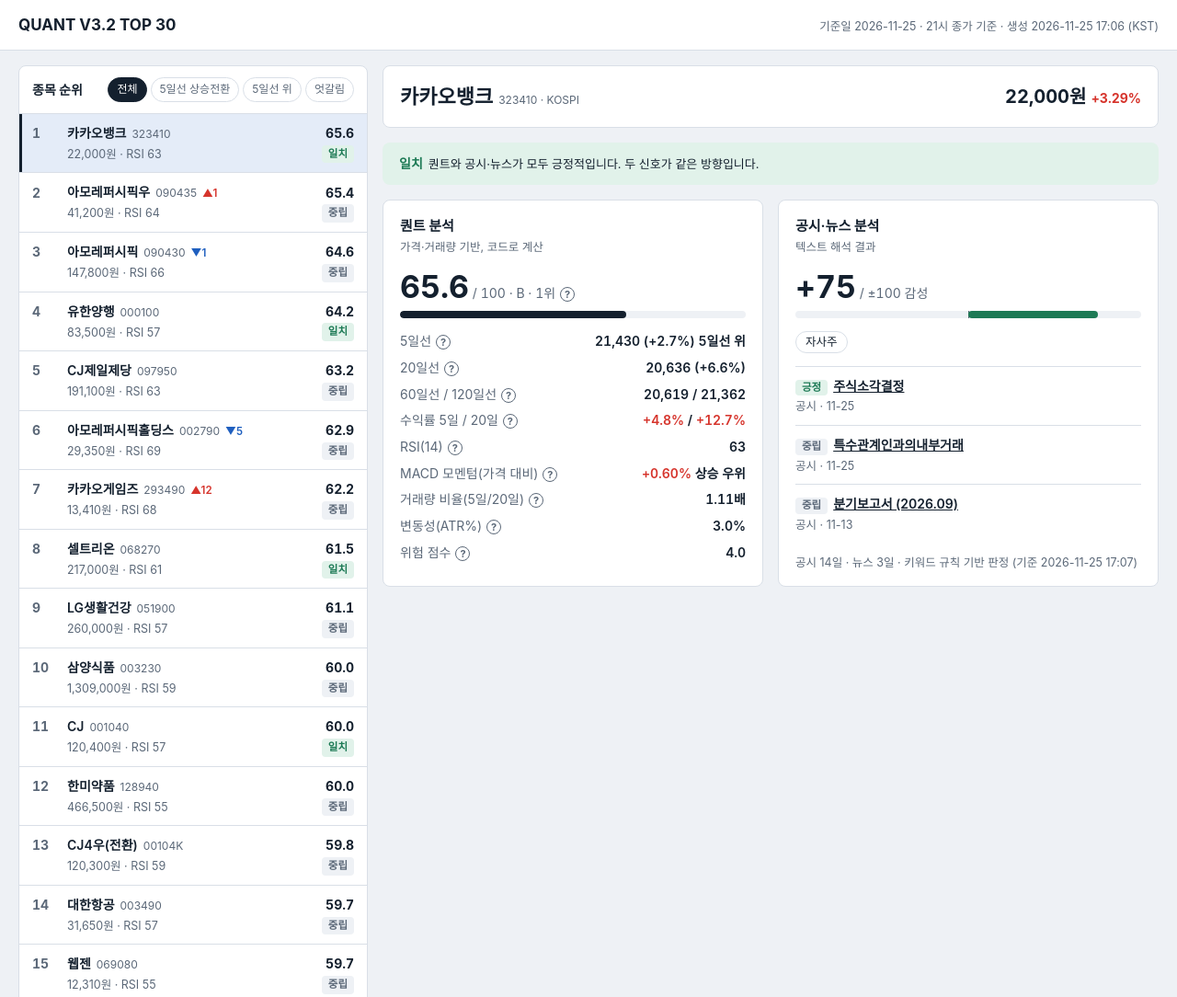
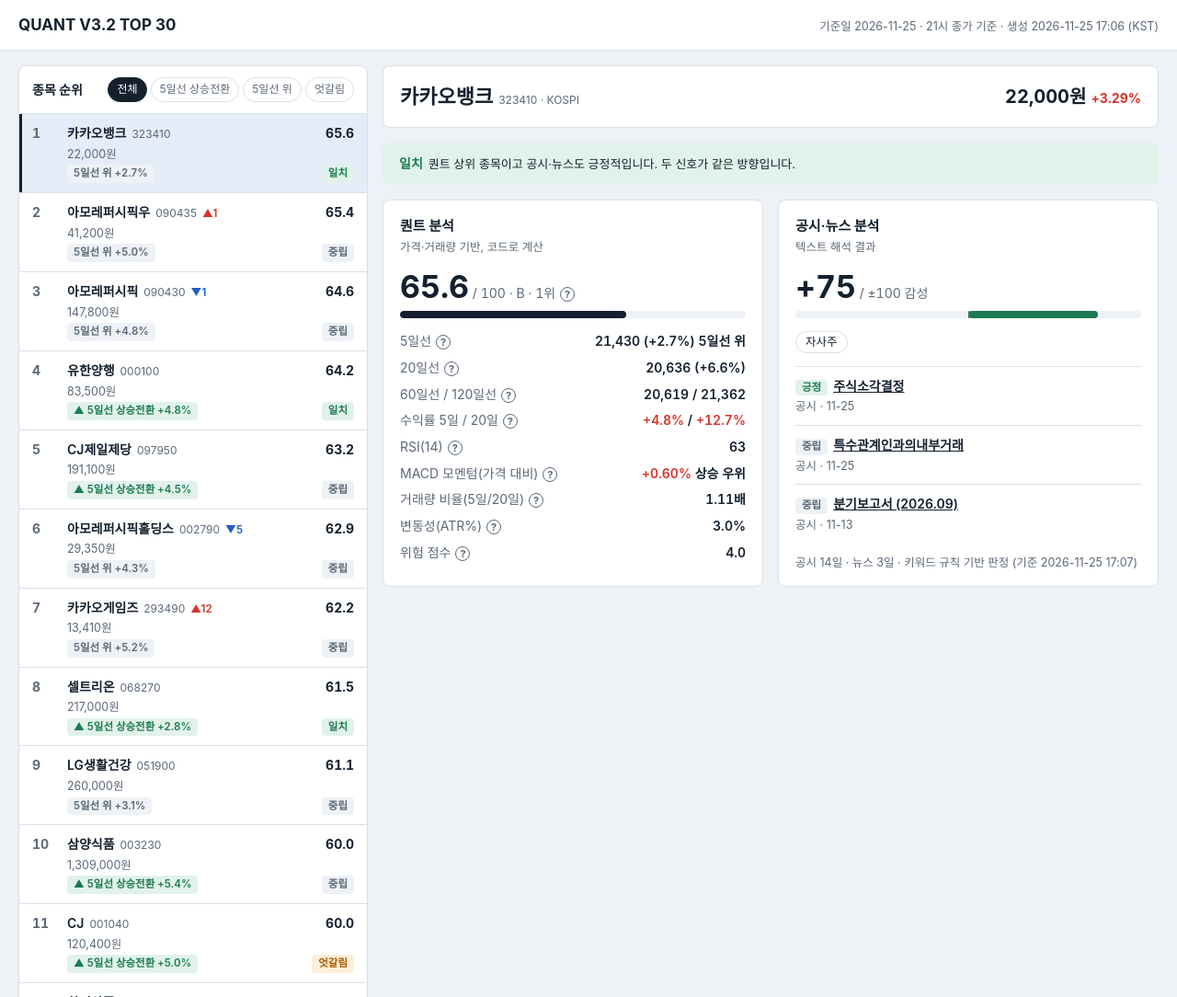
Before and after one commit to kyoungsunny-ops/quant-nlp-test, a plain HTML site: page index.html in a window 1280 px wide. Shown: the top 1084 px of the page at 92% size. Drawn offline with Linux system fonts and the light colour scheme; a web font is replaced by a local one.

Commit message:
Add files via upload

```diff
--- a/index.html
+++ b/index.html
@@ -39,6 +39,7 @@ main{display:grid;grid-template-columns:380px 1fr;gap:16px;padding:16px 20px;max
 .tag.agree{background:var(--agree-bg);color:var(--agree)}
 .tag.split{background:var(--split-bg);color:var(--split)}
 .tag.flat{background:var(--bg);color:var(--sub)}
+.tag.chip{justify-self:start}
 .mv{font-size:11.5px;margin-left:6px;font-weight:600}
 .up{color:var(--up)}.down{color:var(--down)}
 .detail{display:flex;flex-direction:column;gap:16px;min-width:0}
@@ -91,7 +92,6 @@ footer{max-width:1280px;margin:0 auto;padding:4px 20px 24px;color:var(--sub);fon
 <script>
 // ===== 설정 =====
 var SHOW_TARGET = false;     // 목표가·기대수익률 표시 여부 (공개 페이지는 false 권장)
-var QUANT_STRONG = 60;       // 뉴스·공시 분석 연결 시 "퀀트 강함" 기준 점수 (실제 데이터 보며 조정)
 var SOURCES = [              // 앞에서부터 시도 (raw는 최신 커밋을 몇 분 내 반영)
   "https://raw.githubusercontent.com/kyoungsunny-ops/quant-nlp-test/main/data/",
   "data/"
@@ -133,13 +133,15 @@ function macdTxt(s){
   return '<span class="'+cl(v)+'">'+pc(v,2)+'</span> '+(v>0?"상승 우위":v<0?"하락 우위":"중립");
 }
 function statusClass(s){return s==="상승전환"?"agree":s==="하락전환"?"split":"flat"}
+function ma5Label(s){var st=s.ma5_status||"";var a=st==="상승전환"?"▲ 5일선 상승전환":st==="하락전환"?"▼ 5일선 하락전환":st;return a+" "+pc(s.ma5_gap,1)}
 function rel(st){
+  // 목록의 모든 종목은 이미 퀀트 TOP 30에 뽑힌 종목이므로 퀀트 신호는 항상 "긍정"으로 본다.
+  // 따라서 비교 대상은 공시·뉴스 감성뿐이다 (퀀트가 부정인 경우는 없음).
   var nl=NLP&&NLP.stocks&&NLP.stocks[st.code]; if(!nl) return null;
-  var q=st.final_score>=QUANT_STRONG, s=nl.score;
-  if(q&&s<=-30) return{k:"split",tag:"엇갈림",t:"퀀트는 강하고 공시·뉴스는 부정적입니다",d:"점수만 보지 말고 악재 내용을 먼저 확인하세요."};
-  if(!q&&s>=30) return{k:"split",tag:"엇갈림",t:"공시·뉴스는 긍정적이나 퀀트 점수는 낮습니다",d:"호재가 가격 흐름에 반영되는지 더 지켜볼 구간입니다."};
-  if((q&&s>=30)||(!q&&s<=-30)) return{k:"agree",tag:"일치",t:q?"퀀트와 공시·뉴스가 모두 긍정적입니다":"퀀트와 공시·뉴스가 모두 부정적입니다",d:"두 신호가 같은 방향입니다."};
-  return{k:"flat",tag:"중립",t:"뚜렷한 방향성이 없습니다",d:""};
+  var s=nl.score;
+  if(s>=30) return{k:"agree",tag:"일치",t:"퀀트 상위 종목이고 공시·뉴스도 긍정적입니다",d:"두 신호가 같은 방향입니다."};
+  if(s<=-30) return{k:"split",tag:"엇갈림",t:"퀀트 상위 종목이지만 공시·뉴스는 부정적입니다",d:"점수만 보지 말고 악재 내용을 먼저 확인하세요."};
+  return{k:"flat",tag:"중립",t:"공시·뉴스에서 뚜렷한 방향성이 없습니다",d:""};
 }
 function visible(){
   return DATA.stocks.map(function(s,i){return i}).filter(function(i){
@@ -162,8 +164,9 @@ function renderList(){
       '<span class="rk">'+s.rank+'</span>'+
       '<span><span class="nm">'+esc(s.name)+'</span><span class="cd">'+esc(s.code)+'</span>'+moveTag(s.rank_change)+'</span>'+
       '<span class="sc">'+num(s.final_score,1)+'</span>'+
-      '<span></span><span class="sub">'+num(s.price)+'원 · RSI '+num(s.rsi14,0)+'</span>'+
-      '<span class="tag '+(r?r.k:statusClass(s.ma5_status))+'">'+esc(r?r.tag:s.ma5_status)+'</span></button>';});
+      '<span></span><span class="sub">'+num(s.price)+'원</span><span></span>'+
+      '<span></span><span class="tag chip '+statusClass(s.ma5_status)+'">'+esc(ma5Label(s))+'</span>'+
+      (r?'<span class="tag '+r.k+'">'+esc(r.tag)+'</span>':'<span></span>')+'</button>';});
   el("list").innerHTML=h||'<div class="empty">조건에 맞는 종목이 없습니다. “전체”로 바꿔 보세요.</div>';
 }
 function nlpPanel(st){
```
